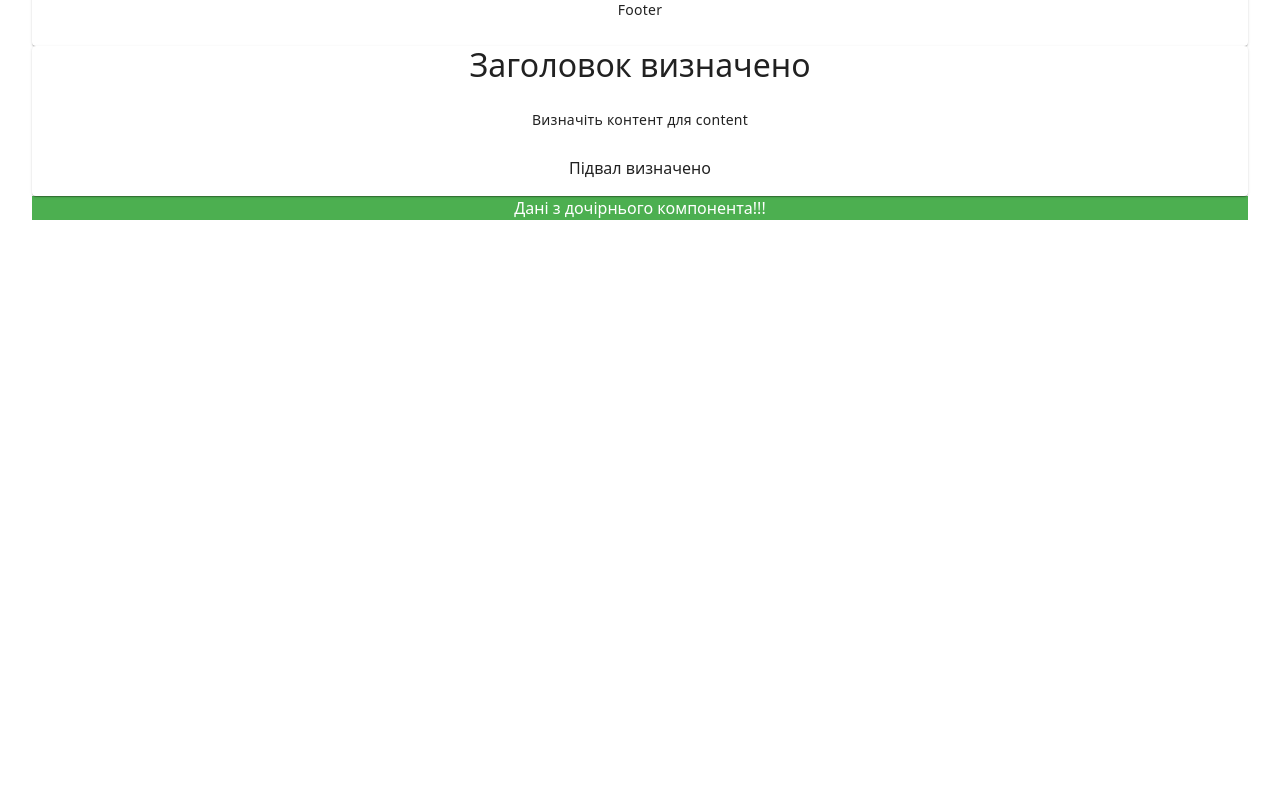
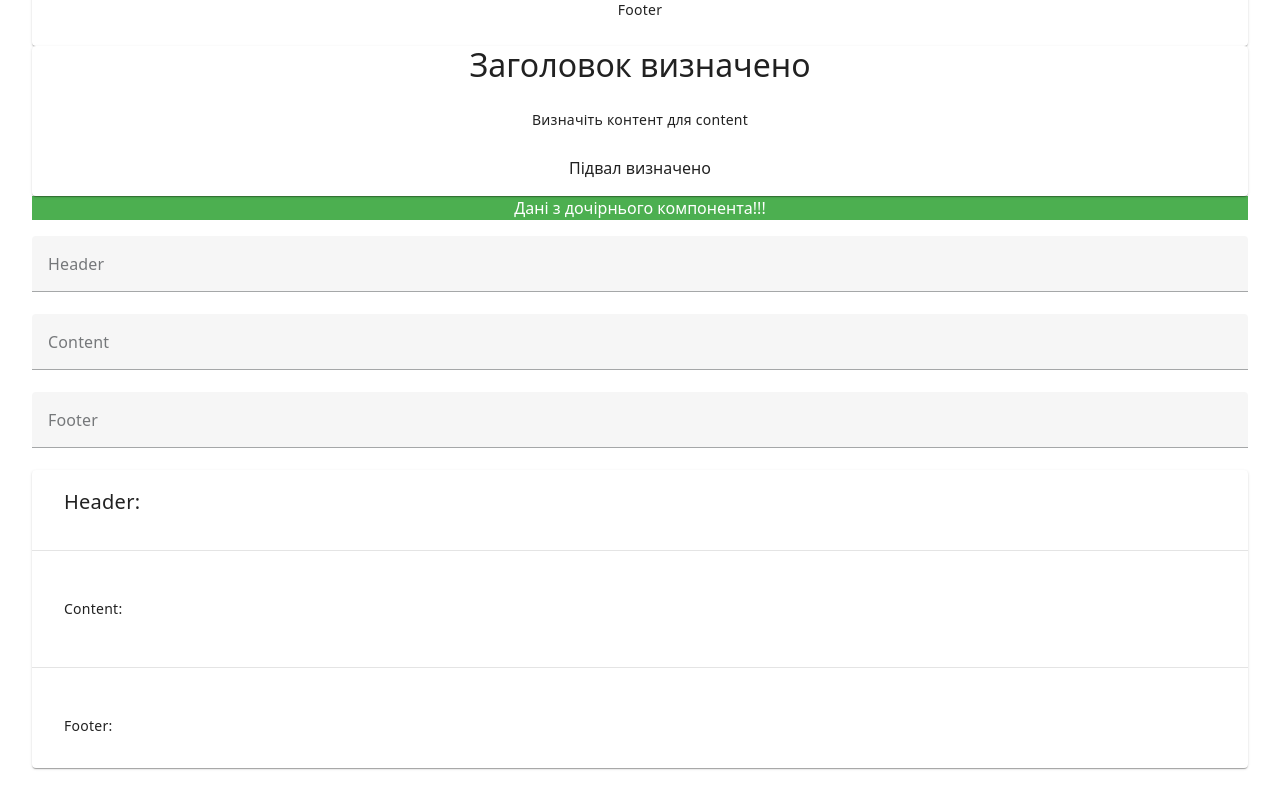
Before and after one commit to AkakiyBerula/VueLesson7, a Vue app: page /slots in a window 1280 px wide. Shown: the part 502-1302 px from the top of the page. Before the commit the page ends 800 px from the top, so only its background shows below. Built offline with nearby package versions, Linux system fonts and the light colour scheme.

Commit message:
Стовріть слот для модального вікна за допомогою которого можно будет встановлювати контент для хедера, футера та тіла.

```diff
--- a/src/components/Slots.vue
+++ b/src/components/Slots.vue
@@ -47,6 +47,25 @@
           <div><p>{{ message.data }}</p></div>
         </template>
       </ScopedSlots>
+
+    </div>
+    <div>
+      <v-text-field label="Header" v-model="header"></v-text-field>
+      <v-text-field label="Content" v-model="content"></v-text-field>
+      <v-text-field label="Footer" v-model="footer"></v-text-field>
+      <ModalSlots :header="header" :content="content" :footer="footer" ref="namedSlotsModal">
+        <template v-slot:header>
+          <v-card-title class="headline">Header: {{ header }}</v-card-title>
+        </template>
+        <template v-slot:content>
+          <v-card-text>Content: {{ content }}</v-card-text>
+        </template>
+        <template v-slot:footer>
+          <v-card-actions>
+            <v-card-text>Footer: {{ footer }}</v-card-text>
+          </v-card-actions>
+        </template>
+      </ModalSlots>
     </div>
   </div>
 </template>
@@ -57,13 +76,18 @@ import FirstBaseComp from '../components/slot-components/FirstBaseComp.vue';
 import SecondBaseComp from '../components/slot-components/SecondBaseComp.vue';
 import NamedSlots from '../components/slot-components/NamedSlots.vue'
 import FallbackSlots from '../components/slot-components/FallbackSlots.vue'
-import ScopedSlots from '../components/slot-components/ScopedSlots.vue'
+import ScopedSlots from '../components/slot-components/ScopedSlots.vue';
+import ModalSlots from './slot-components/ModalSlots.vue';
 
 export default {
   name: "Slots",
   data() {
     return {
-      childData: ''
+      childData: '',
+      isModalVisible: false,
+      header: '',
+      content: '',
+      footer: ''
     }
   },
   components: {
@@ -72,7 +96,8 @@ export default {
     SecondBaseComp,
     NamedSlots,
     FallbackSlots,
-    ScopedSlots
+    ScopedSlots,
+    ModalSlots
   }
 }
 </script>
--- /dev/null
+++ b/src/components/slot-components/ModalSlots.vue
@@ -0,0 +1,29 @@
+<template>
+    <v-card>
+      <v-card-title>
+        <slot name="header"></slot>
+      </v-card-title>
+      <v-divider></v-divider>
+      <v-card-text>
+        <slot name="content"></slot>
+      </v-card-text>
+      <v-divider></v-divider>
+      <v-card-actions>
+        <slot name="footer"></slot>
+      </v-card-actions>
+    </v-card>
+</template>
+
+<script>
+export default {
+  name: 'ModalSlots',
+  props: ["header", "content", "footer"]
+}
+</script>
+
+<style scoped>
+.header, .content, .footer {
+  margin-bottom: 10px;
+  text-align: center;
+}
+</style>
```
